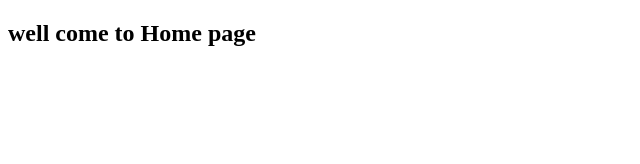
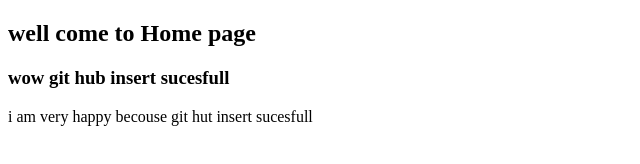
Before and after one commit to rifaakter/Online-shop, a plain HTML site: page index.html in a window 1280 px wide. Shown: the whole page, without its empty margins (0-640 px from the left). Drawn offline with Linux system fonts and the light colour scheme.

Commit message:
code insert

```diff
--- a/index.html
+++ b/index.html
@@ -8,5 +8,7 @@
   </head>
   <body>
     <h2>well come to Home page</h2>
+    <h3>wow git hub insert sucesfull</h3>
+    <p>i am very happy becouse git hut insert sucesfull</p>
   </body>
 </html>
```
Also changed, not shown: css/style.css (added).
